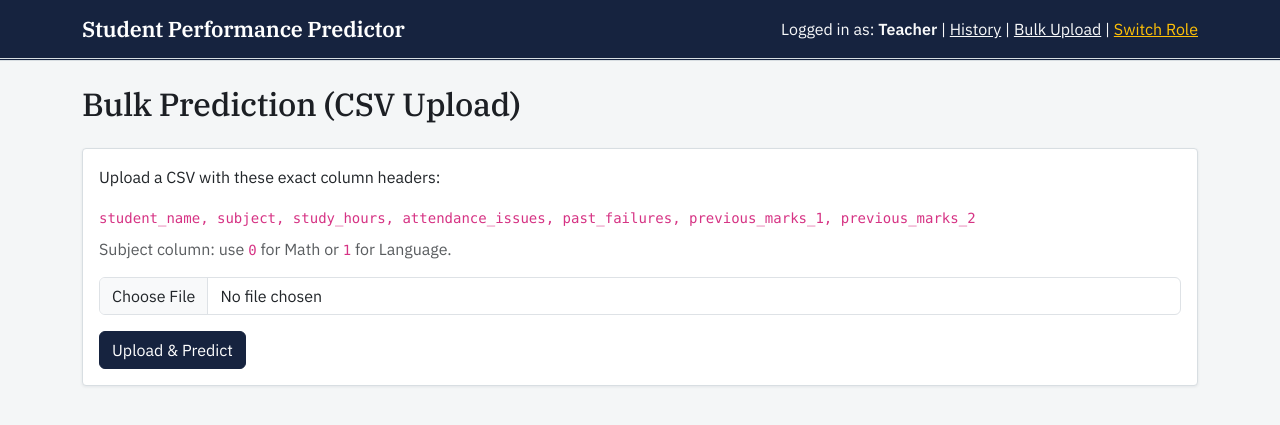
After one commit to divyanshumiscin-codes/Student-Performance-Predictor, a Flask app: page /bulk in a window 1280 px wide. The commit adds this page. Shown: the top 425 px of the page. Run offline with Flask 3, Linux system fonts and the light colour scheme; the visitor is signed in with stand-in values (Sample User, id 1); parts of the project's set-up code (start-up, migrations or seed data) failed here and were passed over.

Commit message:
Phase 3: ledger-style visual redesign, feature importance chart, bulk CSV upload

```diff
--- a/app.py
+++ b/app.py
@@ -2,6 +2,7 @@ from flask import Flask, render_template, request, session, redirect, url_for
 import joblib
 import sqlite3
 import csv
+import io
 
 app = Flask(__name__)
 app.secret_key = 'spp-dev-secret-key'  # fine for a local college demo; a real deployment would use an environment variable
@@ -156,7 +157,8 @@ def predict_form():
                                 confidence=confidence,
                                 predicted_percentage=predicted_percentage,
                                 risk_category=risk_category,
-                                explanation=explanation)
+                                explanation=explanation,
+                                feature_importance=FEATURE_IMPORTANCE)
 
     return render_template('predict_form.html', errors=None)
 
@@ -172,6 +174,70 @@ def history():
     conn.close()
     return render_template('history.html', records=records)
 
+@app.route('/bulk', methods=['GET', 'POST'])
+def bulk_upload():
+    if session.get('role') != 'teacher':
+        return redirect(url_for('predict_form'))
 
+    results = []
+    if request.method == 'POST':
+        file = request.files.get('csv_file')
+        if file:
+            import csv as csv_module
+            stream = io.StringIO(file.stream.read().decode('utf-8'))
+            reader = csv_module.DictReader(stream)
+
+            conn = sqlite3.connect('predictions.db')
+            cursor = conn.cursor()
+
+            for row in reader:
+                student_name = row['student_name'].strip()
+                subject = int(row['subject'])
+                study_hours = float(row['study_hours'])
+                attendance_issues = int(row['attendance_issues'])
+                past_failures = int(row['past_failures'])
+                previous_marks_1 = float(row['previous_marks_1'])
+                previous_marks_2 = float(row['previous_marks_2'])
+
+                input_data = [[study_hours, attendance_issues, past_failures,
+                                previous_marks_1, previous_marks_2, subject]]
+
+                predicted_result = classifier.predict(input_data)[0]
+                confidence = round(classifier.predict_proba(input_data).max() * 100, 2)
+                predicted_percentage = round(regressor.predict(input_data)[0], 2)
+
+                if predicted_percentage >= 75:
+                    risk_category = "Low"
+                elif predicted_percentage >= 50:
+                    risk_category = "Medium"
+                else:
+                    risk_category = "High"
+
+                subject_name = "Math" if subject == 0 else "Language"
+                explanation = generate_explanation(
+                    predicted_result, subject_name, previous_marks_1, previous_marks_2,
+                    attendance_issues, past_failures, study_hours, risk_category
+                )
+
+                cursor.execute('''
+                    INSERT INTO predictions
+                    (student_name, subject, study_hours, attendance_issues, past_failures,
+                     previous_marks_1, previous_marks_2, predicted_result, confidence,
+                     predicted_percentage, risk_category, explanation)
+                    VALUES (?, ?, ?, ?, ?, ?, ?, ?, ?, ?, ?, ?)
+                ''', (student_name, subject_name, study_hours, attendance_issues, past_failures,
+                      previous_marks_1, previous_marks_2, predicted_result, confidence,
+                      predicted_percentage, risk_category, explanation))
+
+                results.append({
+                    'student_name': student_name, 'subject': subject_name,
+                    'predicted_result': predicted_result, 'confidence': confidence,
+                    'predicted_percentage': predicted_percentage, 'risk_category': risk_category
+                })
+
+            conn.commit()
+            conn.close()
+
+    return render_template('bulk_upload.html', results=results)
 if __name__ == '__main__':
     app.run(debug=True)
--- a/static/style.css
+++ b/static/style.css
@@ -0,0 +1,80 @@
+:root {
+  --ink-navy: #16233F;
+  --paper: #F4F6F7;
+  --chalk-green: #1F7A53;
+  --red-ink: #B33A3A;
+  --amber-marker: #C98A2B;
+  --slate: #5C6B7A;
+  --slate-light: #D8DEE2;
+}
+
+body {
+  background-color: var(--paper);
+  font-family: 'IBM Plex Sans', sans-serif;
+  color: #1C1F24;
+}
+
+h1, h2, h3, h4, .navbar-brand {
+  font-family: 'IBM Plex Serif', serif;
+  letter-spacing: -0.01em;
+}
+
+.navbar {
+  background-color: var(--ink-navy) !important;
+  border-bottom: 3px double var(--slate-light);
+}
+
+.navbar-brand {
+  font-weight: 600;
+  font-size: 1.35rem;
+}
+
+.card {
+  border: 1px solid var(--slate-light);
+  border-radius: 4px;
+  box-shadow: 0 1px 3px rgba(22, 35, 63, 0.08);
+}
+
+.card-body h4 {
+  border-bottom: 1px dashed var(--slate-light);
+  padding-bottom: 0.5rem;
+  margin-bottom: 1rem;
+}
+
+.btn-primary {
+  background-color: var(--ink-navy);
+  border-color: var(--ink-navy);
+}
+.btn-primary:hover {
+  background-color: #0f1830;
+  border-color: #0f1830;
+}
+
+.btn-outline-primary {
+  color: var(--ink-navy);
+  border-color: var(--ink-navy);
+}
+.btn-outline-primary:hover {
+  background-color: var(--ink-navy);
+  border-color: var(--ink-navy);
+}
+
+.badge.bg-success { background-color: var(--chalk-green) !important; }
+.badge.bg-danger  { background-color: var(--red-ink) !important; }
+.badge.bg-warning { background-color: var(--amber-marker) !important; color: #fff !important; }
+
+.data-figure {
+  font-family: 'IBM Plex Mono', monospace;
+  font-variant-numeric: tabular-nums;
+}
+
+table.table thead {
+  background-color: var(--ink-navy);
+  color: #fff;
+}
+
+.ledger-rule {
+  border: none;
+  border-top: 1px dashed var(--slate);
+  margin: 1.5rem 0;
+}
--- a/templates/base.html
+++ b/templates/base.html
@@ -4,6 +4,7 @@
     <meta charset="UTF-8">
     <title>{% block title %}Student Performance Predictor{% endblock %}</title>
     <link href="https://cdn.jsdelivr.net/npm/bootstrap@5.3.3/dist/css/bootstrap.min.css" rel="stylesheet">
+    <link href="https://fonts.googleapis.com/css2?family=IBM+Plex+Serif:wght@500;600&family=IBM+Plex+Sans:wght@400;500;600&family=IBM+Plex+Mono:wght@500&display=swap" rel="stylesheet">
     <link rel="stylesheet" href="{{ url_for('static', filename='style.css') }}">
 </head>
 <body>
@@ -14,7 +15,8 @@
         <span class="text-light">
             Logged in as: <strong>{{ session.get('role').capitalize() }}</strong>
             {% if session.get('role') == 'teacher' %}
-            | <a href="{{ url_for('history') }}" class="text-light">History</a>
+|           <a href="{{ url_for('history') }}" class="text-light">History</a>
+|           <a href="{{ url_for('bulk_upload') }}" class="text-light">Bulk Upload</a>
             {% endif %}
             | <a href="{{ url_for('logout_role') }}" class="text-warning">Switch Role</a>
         </span>
@@ -24,5 +26,7 @@
     <div class="container">
         {% block content %}{% endblock %}
     </div>
+    <script src="https://cdn.jsdelivr.net/npm/chart.js@4.4.4/dist/chart.umd.min.js"></script>
+    {% block scripts %}{% endblock %}
 </body>
 </html>
--- /dev/null
+++ b/templates/bulk_upload.html
@@ -0,0 +1,39 @@
+{% extends "base.html" %}
+{% block title %}Bulk Prediction{% endblock %}
+{% block content %}
+<h2 class="mb-4">Bulk Prediction (CSV Upload)</h2>
+<div class="card mb-4">
+  <div class="card-body">
+    <p>Upload a CSV with these exact column headers:</p>
+    <code>student_name, subject, study_hours, attendance_issues, past_failures, previous_marks_1, previous_marks_2</code>
+    <p class="mt-2 text-muted">Subject column: use <code>0</code> for Math or <code>1</code> for Language.</p>
+    <form method="POST" enctype="multipart/form-data" class="mt-3">
+      <input type="file" name="csv_file" accept=".csv" class="form-control mb-3" required>
+      <button type="submit" class="btn btn-primary">Upload &amp; Predict</button>
+    </form>
+  </div>
+</div>
+
+{% if results %}
+<h4>Results ({{ results|length }} students)</h4>
+<div class="table-responsive">
+<table class="table table-striped table-bordered">
+  <thead>
+    <tr><th>Student</th><th>Subject</th><th>Result</th><th>Confidence</th><th>Percentage</th><th>Risk</th></tr>
+  </thead>
+  <tbody>
+    {% for r in results %}
+    <tr>
+      <td>{{ r.student_name }}</td>
+      <td>{{ r.subject }}</td>
+      <td><span class="badge {{ 'bg-success' if r.predicted_result == 'Pass' else 'bg-danger' }}">{{ r.predicted_result }}</span></td>
+      <td class="data-figure">{{ r.confidence }}%</td>
+      <td class="data-figure">{{ r.predicted_percentage }}%</td>
+      <td><span class="badge {{ 'bg-success' if r.risk_category == 'Low' else ('bg-warning text-dark' if r.risk_category == 'Medium' else 'bg-danger') }}">{{ r.risk_category }}</span></td>
+    </tr>
+    {% endfor %}
+  </tbody>
+</table>
+</div>
+{% endif %}
+{% endblock %}
--- a/templates/history.html
+++ b/templates/history.html
@@ -18,8 +18,8 @@
             <td>{{ r['student_name'] }}</td>
             <td>{{ r['subject'] }}</td>
             <td><span class="badge {{ 'bg-success' if r['predicted_result'] == 'Pass' else 'bg-danger' }}">{{ r['predicted_result'] }}</span></td>
-            <td>{{ r['confidence'] }}%</td>
-            <td>{{ r['predicted_percentage'] }}%</td>
+            <td class="data-figure">{{ r['confidence'] }}%</td>
+            <td class="data-figure">{{ r['predicted_percentage'] }}%</td>
             <td><span class="badge {{ 'bg-success' if r['risk_category'] == 'Low' else ('bg-warning text-dark' if r['risk_category'] == 'Medium' else 'bg-danger') }}">{{ r['risk_category'] }}</span></td>
         </tr>
         {% endfor %}
```
Also changed, not shown: templates/result.html (+29 -2 lines).
